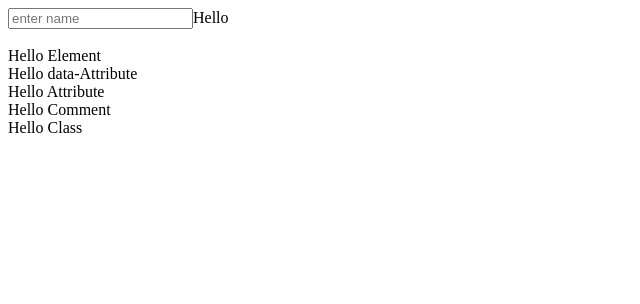
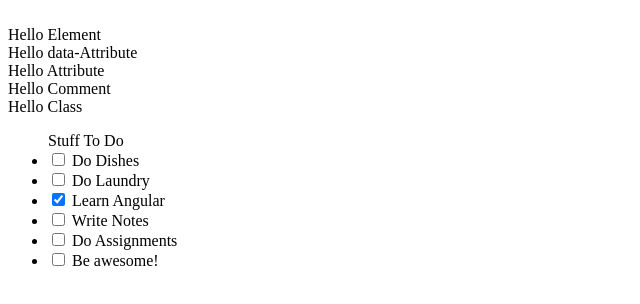
Before and after one commit to njerrywerry/fluffy-parakeet, a plain HTML site: page index.html in a window 1280 px wide. Shown: the whole page, without its empty margins (0-640 px from the left). Drawn offline with nearby package versions, Linux system fonts and the light colour scheme.

Commit message:
modules, scopes and controllers

```diff
--- /dev/null
+++ b/app.js
@@ -0,0 +1,18 @@
+angular.module('myApp', [])
+.directive('hello', [function() {
+  return {
+    restrict: 'CEMA', // C: class, E: element, M: comments, A: attributes
+    replace: true, // replaces original content with template
+    template: '<span><br>Hello</span'
+  };
+}])
+.controller('TodoController', ['$scope', function ($scope) {
+  $scope.todos = [
+    { name: 'Do Dishes', completed: false },
+    { name: 'Do Laundry', completed: false },
+    { name: 'Learn Angular', completed: true },
+    { name: 'Write Notes', completed: false },
+    { name: 'Do Assignments', completed: false },
+    { name: 'Be awesome!', completed: false },
+  ];
+}]);
--- a/index.html
+++ b/index.html
@@ -3,10 +3,8 @@
   <head>
     <title>Hello World</title>
   </head>
-  <body>
-    <!-- using ng-model and {{ }} to bind form and data elements  -->
-    <input ng-model = "name" placeholder = "enter name">Hello {{ name }}
-    <br>
+  <body ng-controller = "TodoController">
+
     <!-- custom directives -->
     <hello>Element</hello> Element
     <div data-hello>Attribute</div> data-Attribute
@@ -14,18 +12,16 @@
     <!-- directive: hello --> Comment
     <p class = "hello"></p> Class
 
+    <ul>
+      Stuff To Do
+      <li ng-repeat = "todo in todos">
+        <input type = "checkbox" ng-model = "todo.completed">
+        {{ todo.name }}
+      </li>
+    </ul>
+
     <script src="https://ajax.googleapis.com/ajax/libs/angularjs/1.2.25/angular.min.js"></script>
-
-    <script>
-      var app = angular.module('myApp', []);
-      app.directive('hello', [function() {
-        return {
-          restrict: 'CEMA', // C: class, E: element, M: comments, A: attributes
-          replace: true, // replaces original content with template
-          template: '<span><br>Hello</span'
-        };
-      }]);
-    </script>
+    <script src = "app.js"></script>
 
   </body>
 </html>
```
